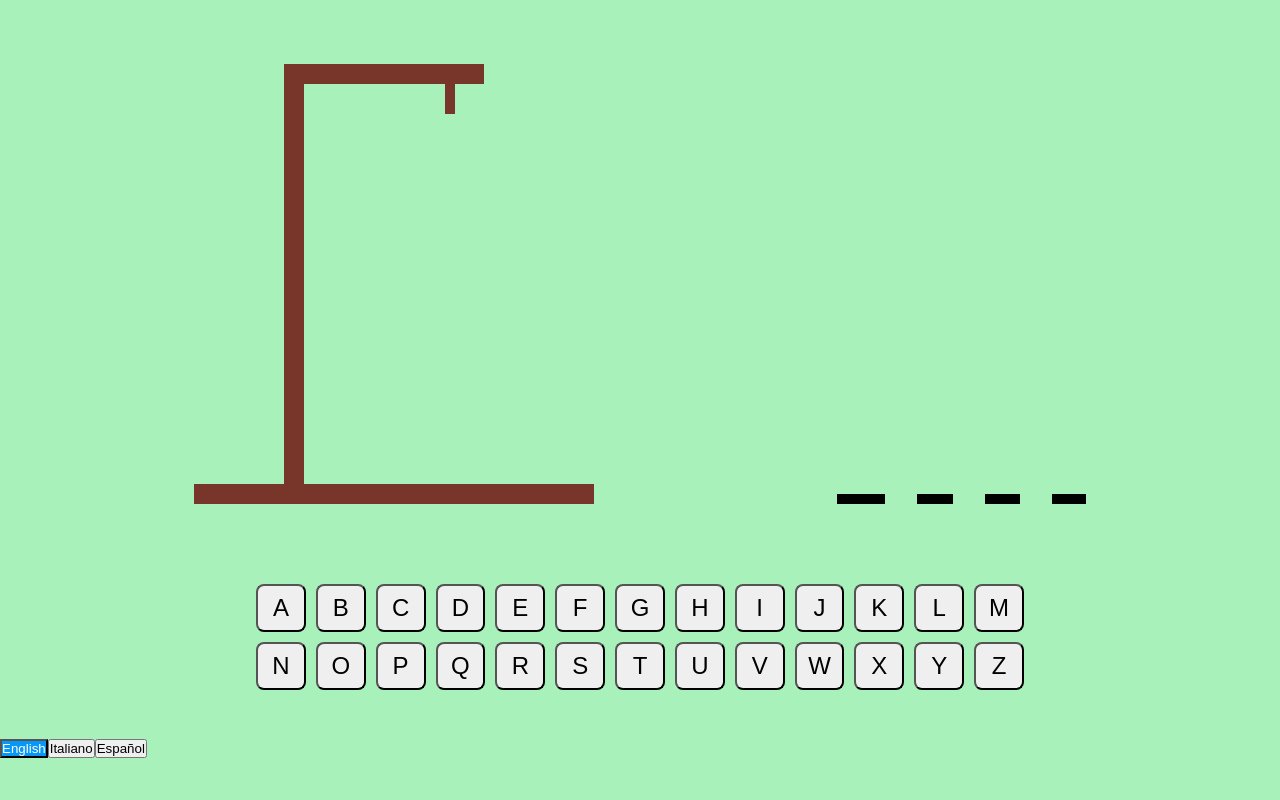
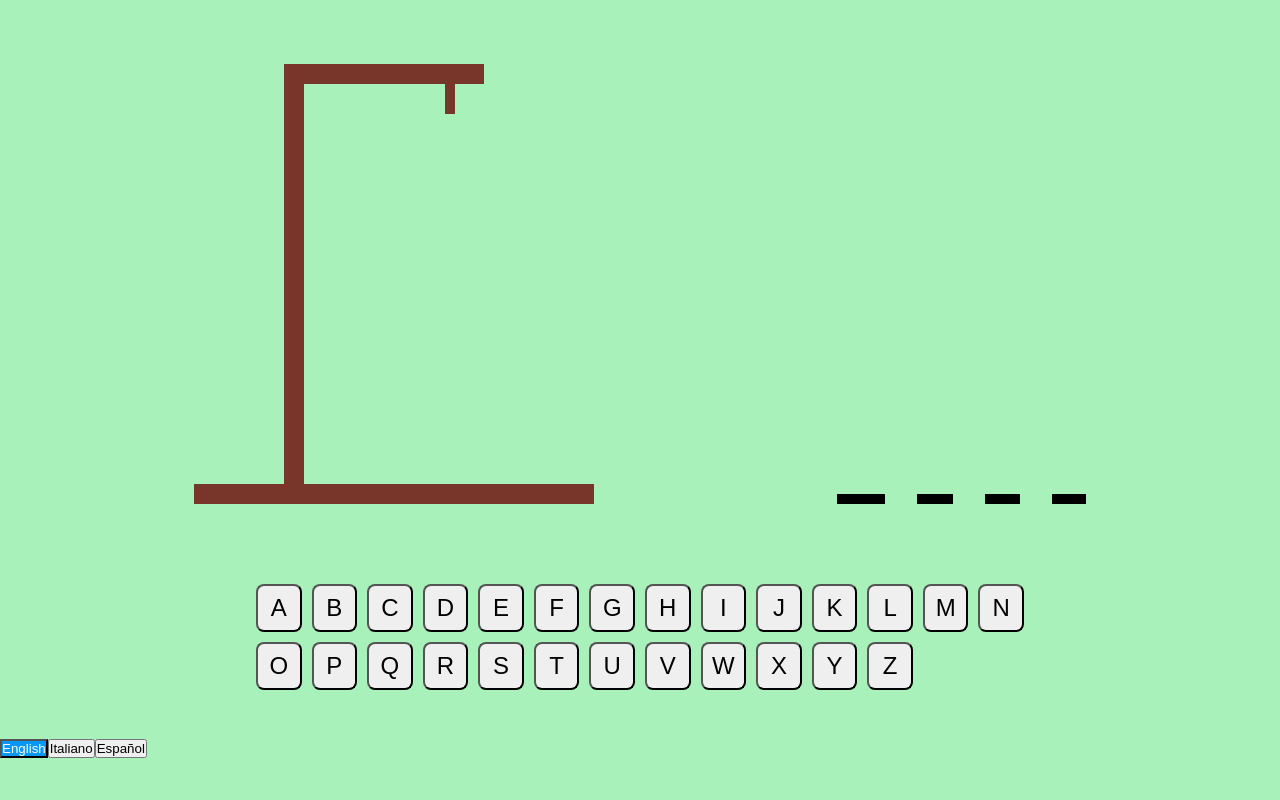
Before and after one commit to BarbaraPapa/Hangman-game, a React (Vite) app: page / in a window 1280 px wide. Shown: the top 800 px of the page. Built offline with nearby package versions, Linux system fonts and the light colour scheme.

Commit message:
added ñ leter to keyboard

```diff
--- a/src/Keyboard/Keyboard.tsx
+++ b/src/Keyboard/Keyboard.tsx
@@ -3,7 +3,7 @@ import "./keyboard.css";
 // Define an array containing all the letters of the alphabet as keys
 const keys = [
   "a", "b", "c", "d", "e", "f", "g", "h", "i", "j", "k", "l", "m",
-  "n", "o", "p", "q", "r", "s", "t", "u", "v", "w", "x", "y", "z"
+  "n", "ñ","o", "p", "q", "r", "s", "t", "u", "v", "w", "x", "y", "z"
 ];
 
 // Define the props interface for the Keyboard component
--- a/src/Keyboard/keyboard.css
+++ b/src/Keyboard/keyboard.css
@@ -1,6 +1,6 @@
 .keyboardContainer {
   display: grid;
-  grid-template-columns: repeat(13, 1fr);
+  grid-template-columns: repeat(14, 1fr);
   gap: 10px;
   width: 800px;
   margin: 0 auto;
--- a/src/wordList-esp.json
+++ b/src/wordList-esp.json
@@ -10,12 +10,10 @@
     "cama",
     "cara",
     "casa",
-    "café",
     "cama",
     "carta",
     "cielo",
     "color",
-    "corazón",
     "cuerpo",
     "donde",
     "dueño",
--- a/src/wordList-ita.json
+++ b/src/wordList-ita.json
@@ -83,7 +83,6 @@
     "cambiare",
     "cambio",
     "caso",
-    "perché",
     "troppo",
     "pronto",
     "mente",
```
Also changed, not shown: 4 other files (tests, documents, lock files or other folders).
